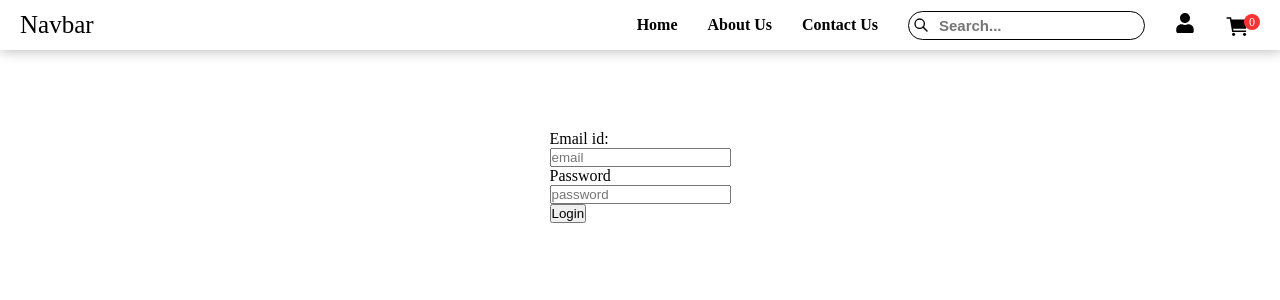
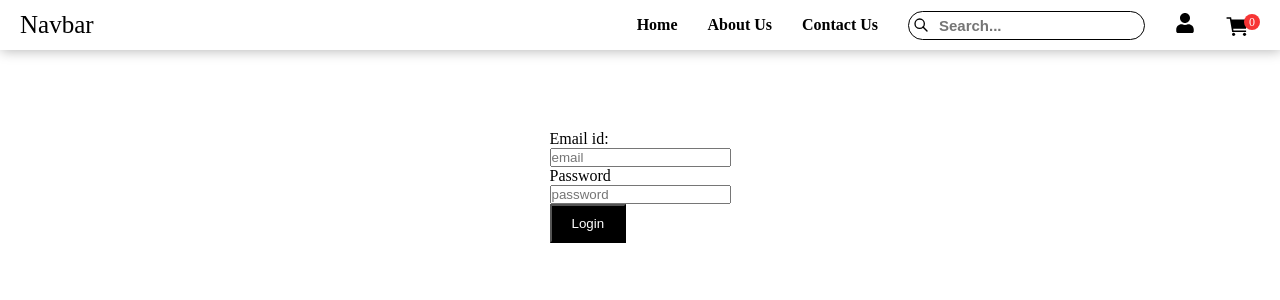
Before and after one commit to priyagupta-js/shopping-cart, a React (Create React App) app: page / in a window 1280 px wide. Shown: the top 300 px of the page. Built offline with nearby package versions, Linux system fonts and the light colour scheme.

Commit message:
Update css login page

```diff
--- a/src/Pages/Login.jsx
+++ b/src/Pages/Login.jsx
@@ -8,7 +8,7 @@ function Login()
                 <input type="email" placeholder="email"/><br/>
                 <label>Password</label><br/>
                 <input type="password" placeholder="password"/><br/>
-                <button type="button">Login</button>
+                <button type="button" className="submit-btn">Login</button>
             </form>
             </div>
         </>
--- a/src/styles.css
+++ b/src/styles.css
@@ -104,6 +104,15 @@
     justify-content: center;
     margin-top: 80px;
 }
+
+.submit-btn
+{
+    padding: 10px 20px;
+    background-color: #000;
+    color: #fff;
+}
+
+/* login page styling */
 /* product styling */
  .product-main
  {
```
